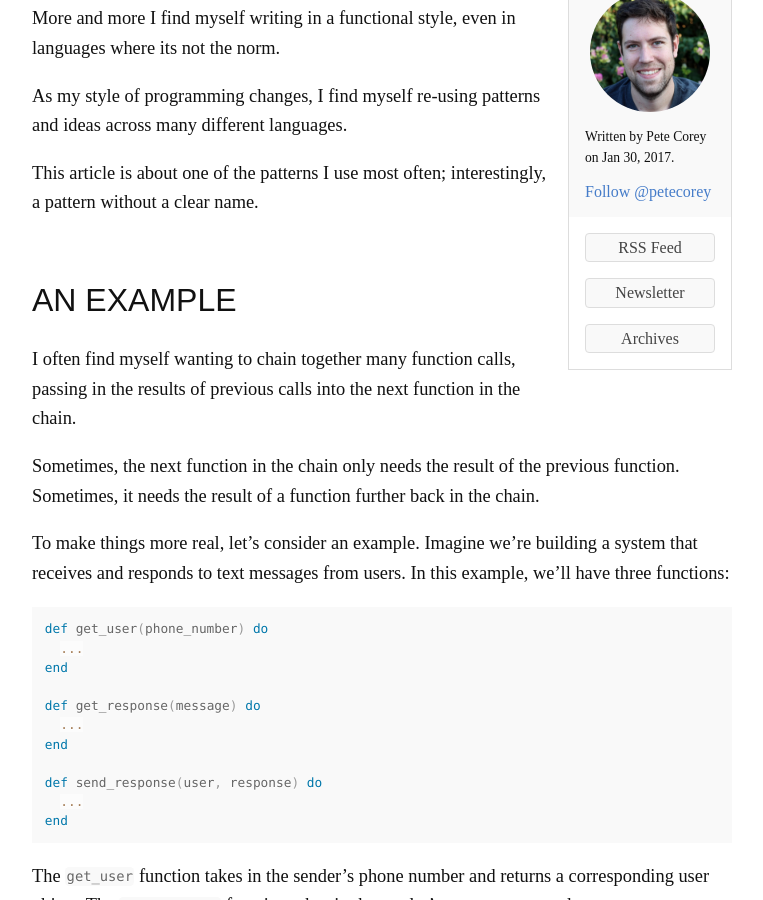
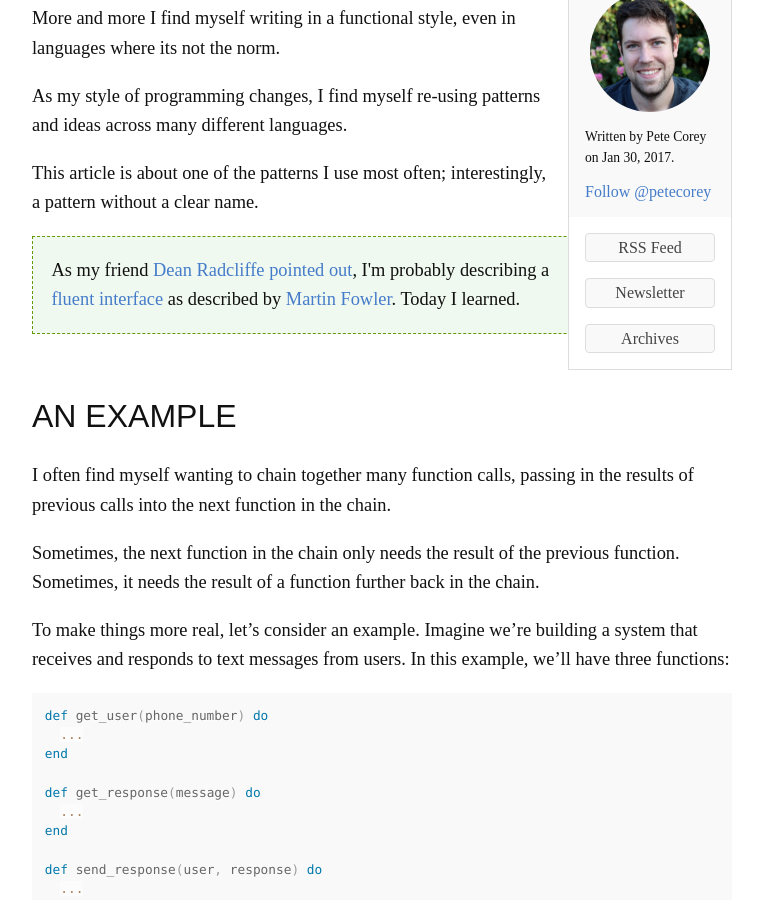
Before and after one commit to pcorey/pcorey.github.io, a Jekyll site: the page built from _posts/2017-01-30-my-favorite-pattern-without-a-name.markdown, in a window 1280 px wide and 900 px high, scrolled down 347 px. Shown: the whole window, without its empty margins (258-1021 px from the left). Built offline with Jekyll 4.4.1, drawn with Linux system fonts in a browser that asks for light colours; nearby versions of some CDN libraries; comment, search, counter and statistics services are not loaded.

Commit message:
fluent interface

```diff
--- a/_posts/2017-01-30-my-favorite-pattern-without-a-name.markdown
+++ b/_posts/2017-01-30-my-favorite-pattern-without-a-name.markdown
@@ -10,6 +10,10 @@ My recent dives into [Elixir](http://elixir-lang.org/) have been changing how I
 As my style of programming changes, I find myself re-using patterns and ideas across many different languages.
 
 This article is about one of the patterns I use most often; interestingly, a pattern without a clear name.
+
+<p style="border: 1px dashed #690; padding: 1em; background-color: #F0F9F0">
+As my friend <a href="https://twitter.com/deaniusaur/status/826127630328004608">Dean Radcliffe pointed out</a>, I'm probably describing a <a href="https://en.wikipedia.org/wiki/Fluent_interface">fluent interface</a> as described by <a href="https://www.martinfowler.com/bliki/FluentInterface.html">Martin Fowler</a>. Today I learned.
+</p>
 
 ## An Example
 
```
